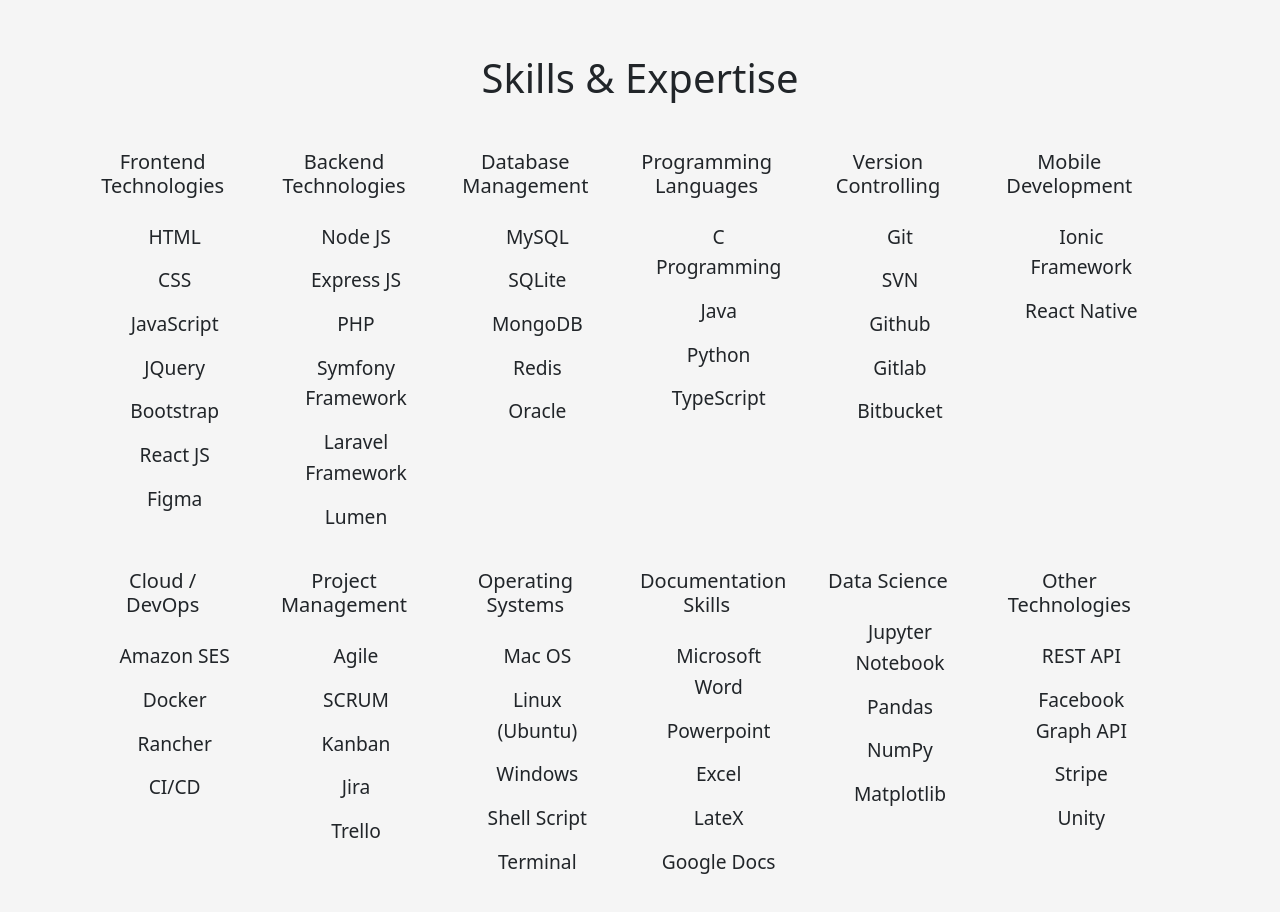
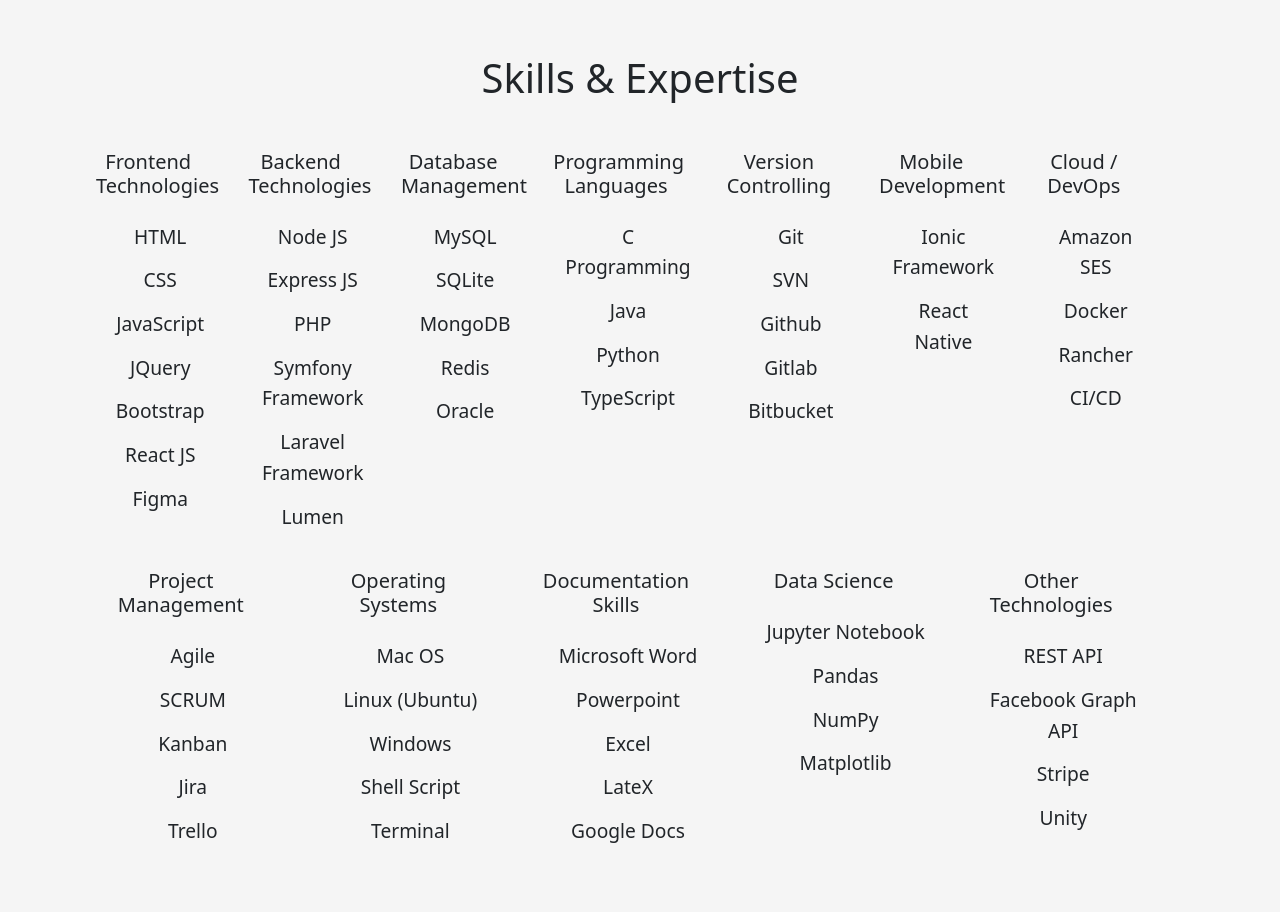
Before and after one commit to sharif0506/portfolio, a React (Vite) app: page / in a window 1280 px wide. Shown: the part 1340-2252 px from the top of the page. Built offline with nearby package versions, Linux system fonts and the light colour scheme.

Commit message:
Skill set column class updated, removed unnecessary commented codes

```diff
--- a/src/components/Skills.jsx
+++ b/src/components/Skills.jsx
@@ -1,30 +1,14 @@
 const Skills = ({skillSet}) => {
     return (
-        <div className="col-sm-2">
+        <div className="col flex-grow-1">
             <div className="row">
                 <div className="row">
                     <h5 className="mb-4 mt-4 center">
-                        {/*{skillSet.title.split('\n').map((line, index) => {*/}
-                        {/*    return <span key={index}>*/}
-                        {/*        {line}*/}
-                        {/*        <br/>*/}
-                        {/*    </span>*/}
-                        {/*})}*/}
-                        {/*<div  className="card">
-                            <div className="card-body">
-                                {skillSet.title}
-                            </div>
-                        </div>*/}
                         {skillSet.title}
                     </h5>
                 </div>
                 <div className="row skills">
                     {skillSet.skills.map((skill, index) => (
-                        // <div key={index} className="card border-0 mb-4">
-                        //     <div className="card-body">
-                        //         <b className="card-title text-center">{skill}</b>
-                        //     </div>
-                        // </div>
                         <div key={index} className="mb-2">
                             <p className="center">{skill}</p>
                         </div>
```
Also changed, not shown: src/components/Intro.jsx (+0 -9 lines).
